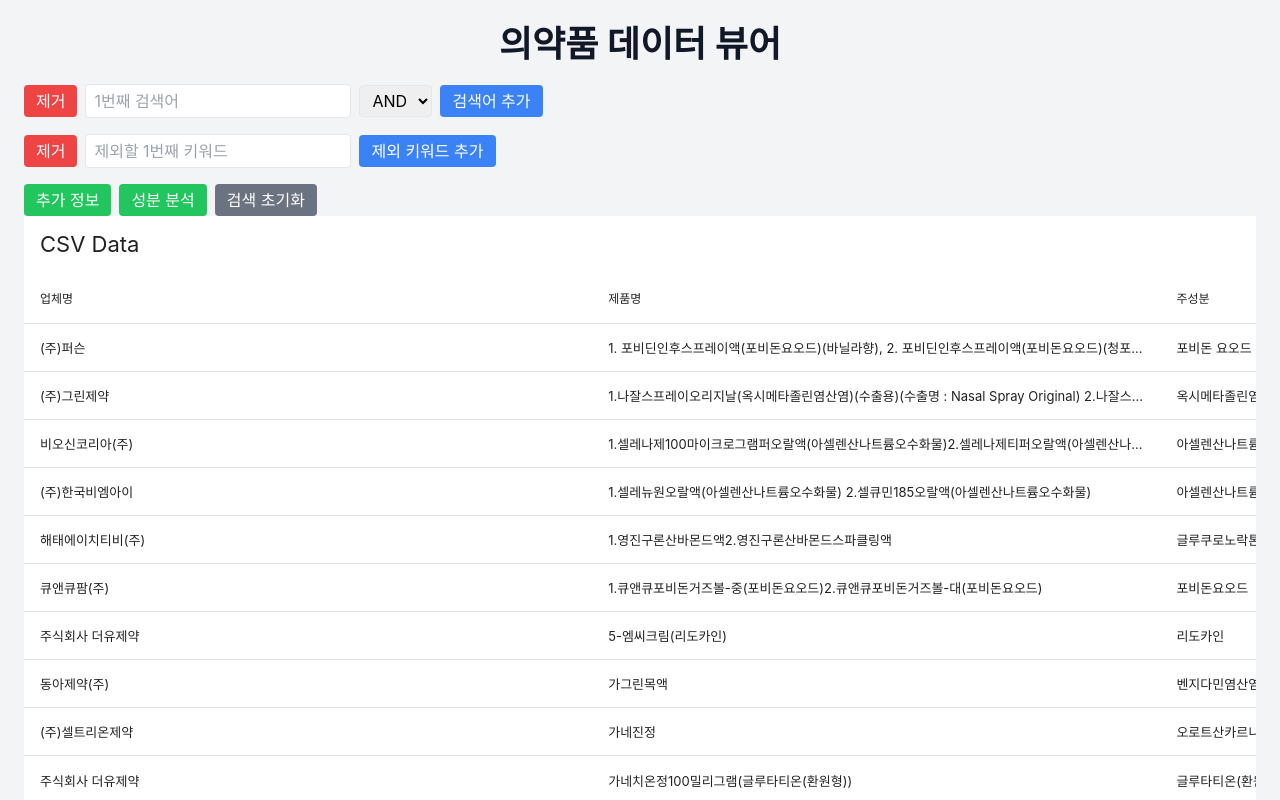
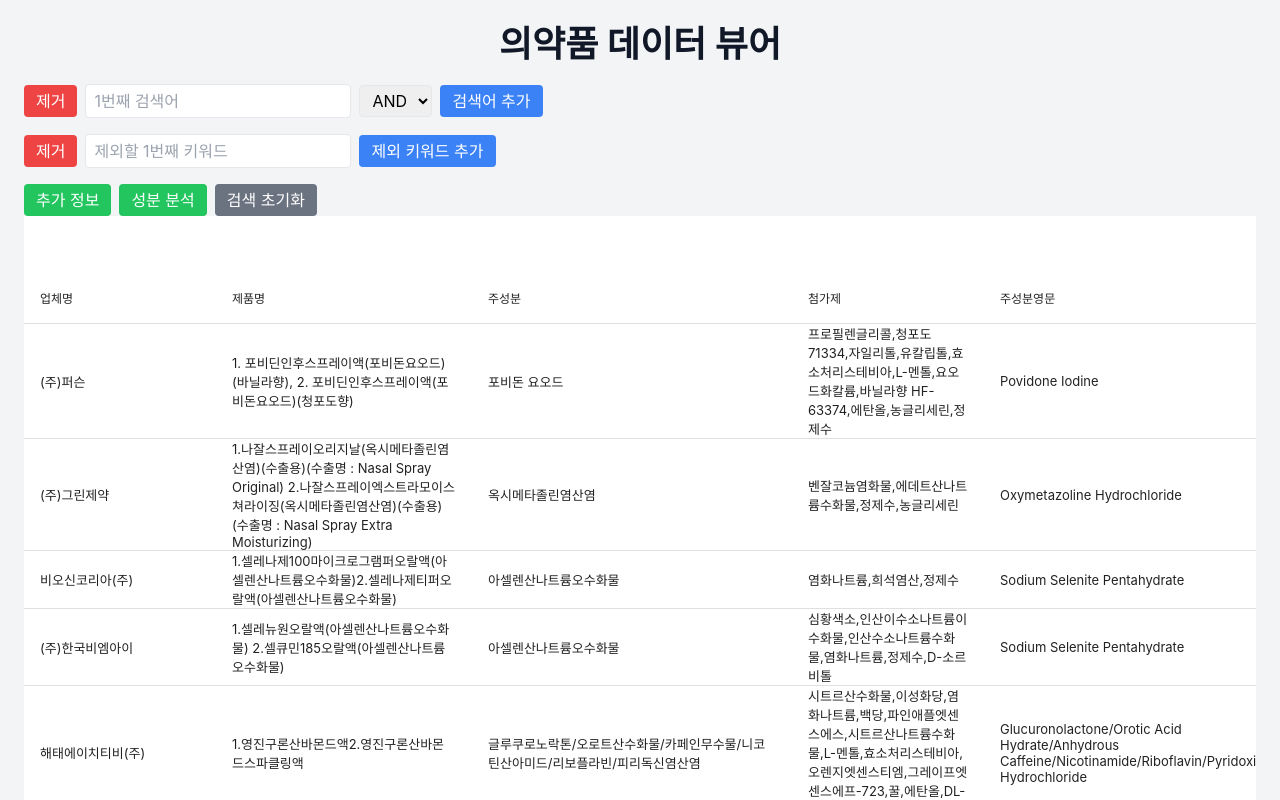
Before and after one commit to DaeJongLee/DrugInfoSearchToGHPages, a React (Create React App) app: page / in a window 1280 px wide. Shown: the top 800 px of the page. Built offline with nearby package versions, Linux system fonts and the light colour scheme.

Commit message:
complete

```diff
--- a/src/App.js
+++ b/src/App.js
@@ -1,4 +1,4 @@
-import React, { useState } from 'react';
+import React, { useState, useEffect } from 'react';
 import Modal from 'react-modal';
 import { useCSVData } from './hooks/useCSVData';
 import { useDataFilter } from './hooks/useDataFilter';
@@ -18,8 +18,15 @@
   const [showProductList, setShowProductList] = useState(false);
   const [selectedIngredient, setSelectedIngredient] = useState('');
   const [selectedIngredients, setSelectedIngredients] = useState(null);
+  const [browserWidth, setBrowserWidth] = useState(window.innerWidth);
 
   const { filteredData, searchTerms, setSearchTerms, excludeTerms, setExcludeTerms } = useDataFilter(data, columns);
+
+  useEffect(() => {
+    const handleResize = () => setBrowserWidth(window.innerWidth);
+    window.addEventListener('resize', handleResize);
+    return () => window.removeEventListener('resize', handleResize);
+  }, []);
 
   const toggleModal = () => setModalIsOpen(!modalIsOpen);
   const toggleAnalysis = () => setShowAnalysis(!showAnalysis);
@@ -34,6 +41,42 @@
     setShowProductList(true);
   };
 
+  const adjustedColumns = columns.map(column => {
+    if (visibleColumns.includes(column.name)) {
+      let width;
+      switch (column.name) {
+        case '업체명':
+          width = browserWidth * 0.15;
+          break;
+        case '제품명':
+          width = browserWidth * 0.2;
+          break;
+        case '주성분':
+          width = browserWidth * 0.25;
+          break;
+        case '주성분영문':
+          width = browserWidth * 0.25;
+          break;
+        case '첨가제':
+          width = browserWidth * 0.15;
+          break;
+        default:
+          width = browserWidth * 0.1;
+      }
+      return {
+        ...column,
+        width: `${width}px`,
+        wrap: true,
+        style: {
+          whiteSpace: 'normal',
+          overflow: 'hidden',
+          textOverflow: 'ellipsis'
+        }
+      };
+    }
+    return column;
+  });
+
   return (
     <div className="min-h-screen bg-gray-100 p-6">
       <h1 className="text-4xl font-bold mb-5 text-center text-gray-900">의약품 데이터 뷰어</h1>
@@ -47,8 +90,8 @@
         onResetSearch={resetSearch}
       />
       <DataTable
-        columns={columns.filter(col => visibleColumns.includes(col.name))}
-        data={filteredData}
+        columns={adjustedColumns.filter(col => visibleColumns.includes(col.name))}
+        data={filteredData.length > 0 ? filteredData : data}
       />
       <Modal
         isOpen={modalIsOpen}
--- a/src/components/DataTable.js
+++ b/src/components/DataTable.js
@@ -4,7 +4,7 @@
   function DataTableComponent({ data, columns }) {
     return (
       <DataTable
-      title="CSV Data"
+        title=" "
         columns={columns}
         data={data}
         pagination
--- a/src/hooks/useCSVData.js
+++ b/src/hooks/useCSVData.js
@@ -4,15 +4,25 @@
 export function useCSVData(url) {
   const [data, setData] = useState([]);
   const [columns, setColumns] = useState([]);
+  const [isLoading, setIsLoading] = useState(true);
+  const [error, setError] = useState(null);
 
   useEffect(() => {
     const fetchCSV = async () => {
+      try {
+        setIsLoading(true);
         const response = await fetch(url);
+        if (!response.ok) {
+          throw new Error(`HTTP error! status: ${response.status}`);
+        }
         const reader = response.body.getReader();
         const result = await reader.read();
         const decoder = new TextDecoder('utf-8');
         const csv = decoder.decode(result.value);
         const parsedData = Papa.parse(csv, { header: true });
+
+        console.log('Parsed data:', parsedData.data.slice(0, 5)); // Log first 5 rows
+        console.log('Columns:', parsedData.meta.fields);
 
         setData(parsedData.data);
         setColumns(parsedData.meta.fields.map(field => ({
@@ -20,10 +30,16 @@
           selector: row => row[field],
           sortable: true,
         })));
+      } catch (error) {
+        console.error('Error fetching CSV:', error);
+        setError(error.message);
+      } finally {
+        setIsLoading(false);
+      }
     };
 
     fetchCSV();
   }, [url]);
 
-  return { data, columns };
+  return { data, columns, isLoading, error };
 }
```
Lines whose indentation alone changed are shown as unchanged.
